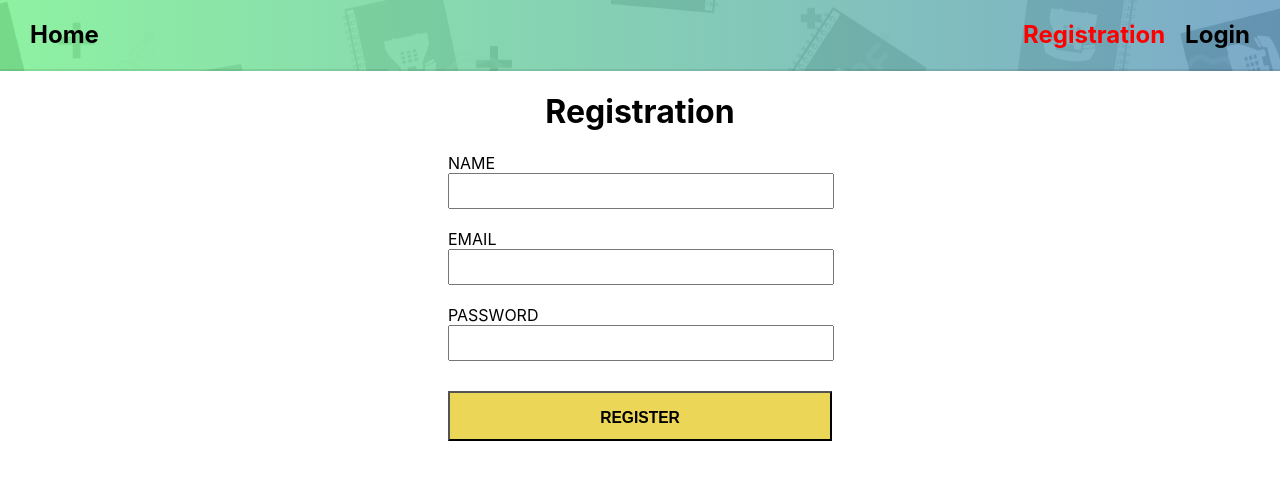
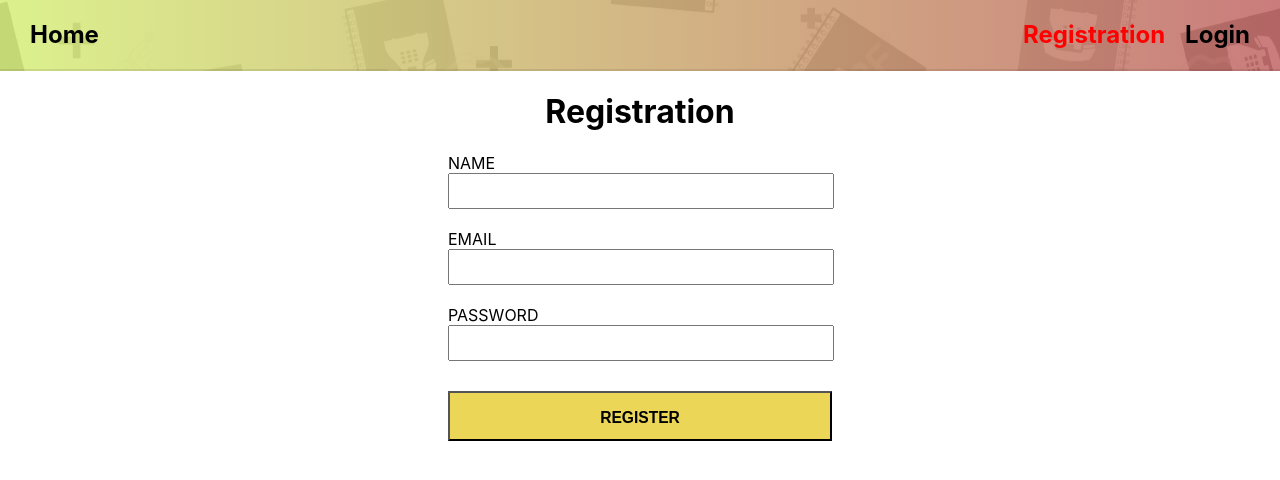
Before and after one commit to TarasLE/goit-react-hw-09-phonebook, a React (Create React App) app: page /register in a window 1280 px wide. Shown: the top 480 px of the page. Built offline with nearby package versions, Linux system fonts and the light colour scheme.

Commit message:
commit after cloning (test)

```diff
--- a/package.json
+++ b/package.json
@@ -2,6 +2,7 @@
     "name": "goit-react-hw-09-phonebook",
     "version": "0.1.0",
     "private": true,
+    "homepage": "https://TarasLE.github.io/goit-react-hw-09-phonebook",
     "dependencies": {
         "@reduxjs/toolkit": "^1.5.0",
         "@testing-library/jest-dom": "^5.11.9",
@@ -25,13 +26,13 @@
         "shortid": "^2.2.16",
         "web-vitals": "^1.1.1"
     },
-    "scripts": {
+     "scripts": {
         "start": "react-scripts start",
         "build": "react-scripts build",
         "test": "react-scripts test",
         "eject": "react-scripts eject",
         "predeploy": "npm run build",
-        "deploy": "netlify deploy -p"
+        "deploy": "gh-pages -d build"
     },
     "eslintConfig": {
         "extends": [
--- a/src/components/AppBar/AppBar.module.css
+++ b/src/components/AppBar/AppBar.module.css
@@ -4,8 +4,8 @@
     background-color: khaki;
     background-image: linear-gradient(
             to right,
-            rgba(129, 240, 151, 0.9),
-            rgba(110, 161, 196, 0.9)
+            rgba(216, 240, 129, 0.9),
+            rgba(196, 110, 110, 0.9)
         ),
         url(../../img/background.jpg);
     border-bottom: solid 2px rgba(29, 28, 28, 0.1);
```
Also changed, not shown: 2 other files (tests, documents, lock files or other folders).
